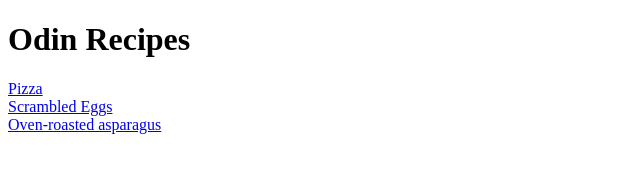
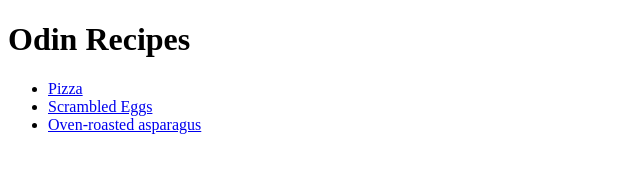
Before and after one commit to edusosa24/odin-recipes, a plain HTML site: page index.html in a window 1280 px wide. Shown: the whole page, without its empty margins (0-640 px from the left). Drawn offline with Linux system fonts and the light colour scheme.

Commit message:
updated index list

```diff
--- a/index.html
+++ b/index.html
@@ -8,11 +8,12 @@
 
 <body>
     <h1>Odin Recipes</h1>
-    <a href="recipes/pizza.html">Pizza</a>
-    <br>
-    <a href="recipes/scrambled-eggs.html">Scrambled Eggs</a>
-    <br>
-    <a href="recipes/oven-roasted-asparagus.html">Oven-roasted asparagus</a>
+    <ul>
+        <li><a href="recipes/pizza.html">Pizza</a></li>
+        <li><a href="recipes/scrambled-eggs.html">Scrambled Eggs</a></li>
+        <li><a href="recipes/oven-roasted-asparagus.html">Oven-roasted asparagus</a></li>
+    </ul>
+
 </body>
 
 </html>
```
